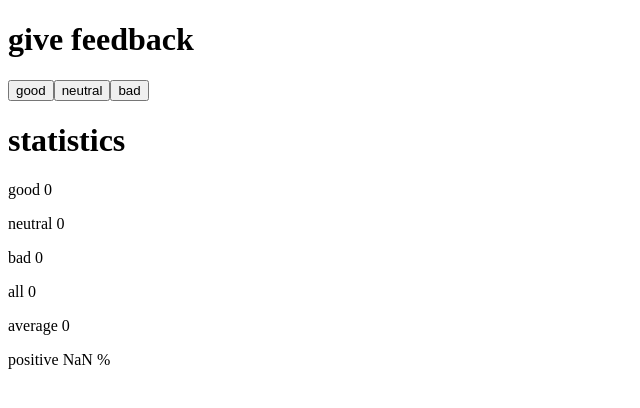
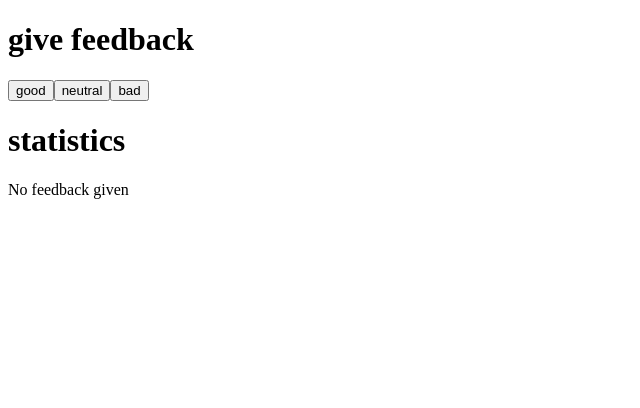
Before and after one commit to johncambefort/FullStackOpen, a React (Create React App) app in the folder part1/: page / in a window 1280 px wide. Shown: the top 408 px of the page, without its empty margins (0-640 px from the left). Built offline with nearby package versions, Linux system fonts and the light colour scheme.

Commit message:
1.9-unicafe

```diff
--- a/part1/src/App.js
+++ b/part1/src/App.js
@@ -18,6 +18,10 @@ const Statistics = ({ good, neutral, bad }) => {
     }
     return (good - bad) / (good + neutral + bad);
   };
+
+  if(good + neutral + bad === 0) {
+    return (<p>No feedback given</p>);
+  }
 
   return (
     <>
```
